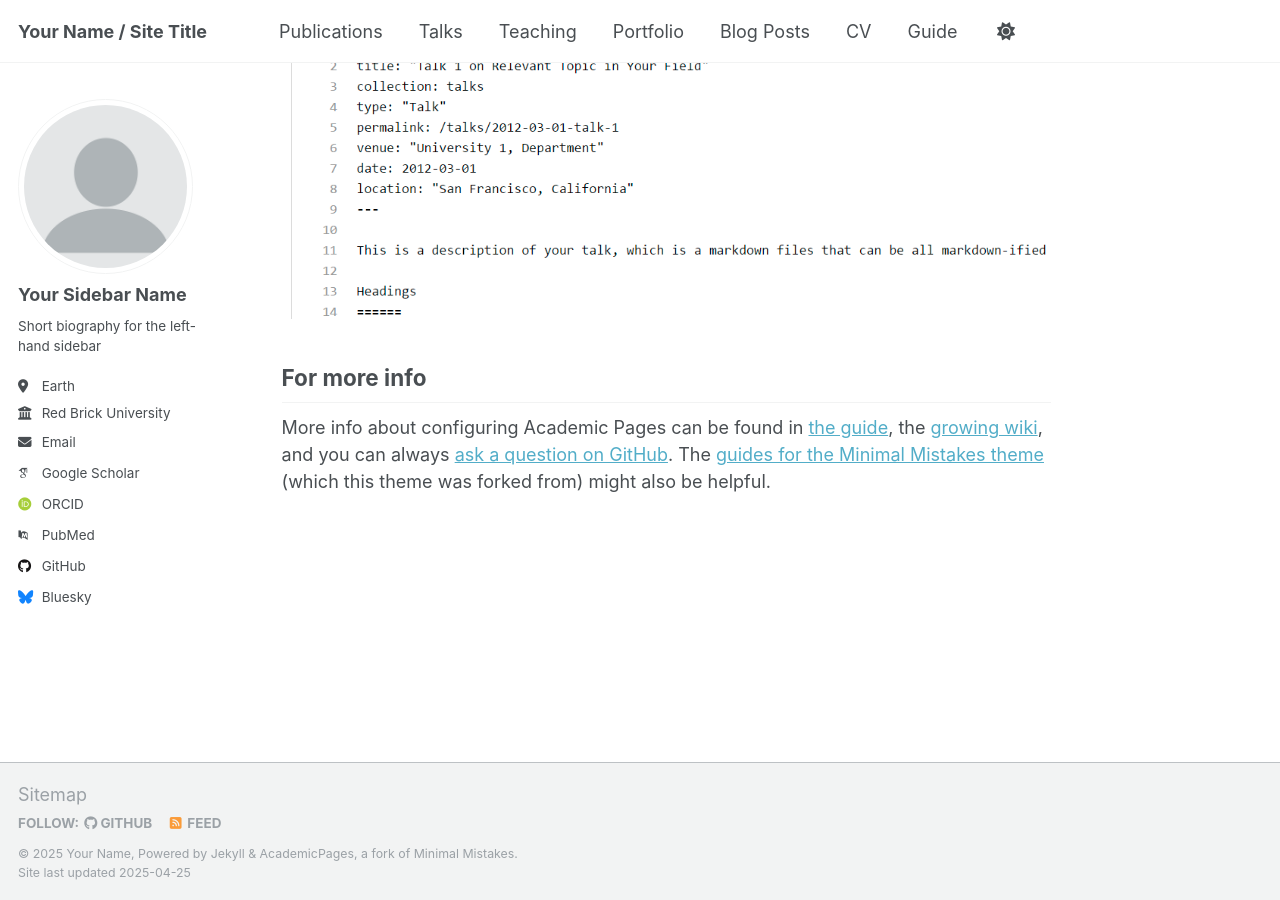
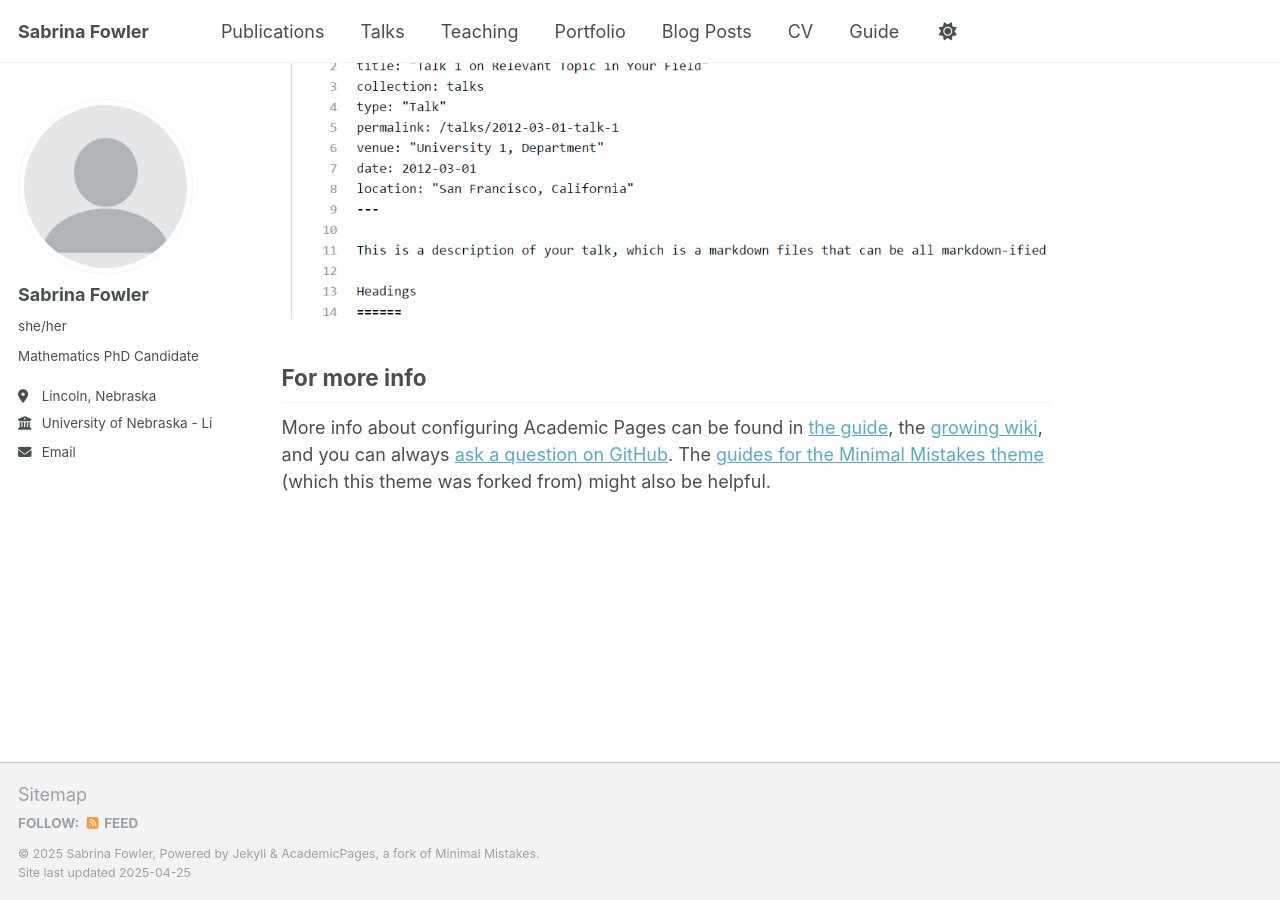
Before and after one commit to sabrinafowler/sabrinafowler.github.io, a Jekyll site: the page built from _pages/about.md, in a window 1280 px wide and 900 px high, scrolled down 2636 px. Built offline with Jekyll 4.4.1, drawn with Linux system fonts in a browser that asks for light colours; some web fonts are replaced.

Commit message:
Update _config.yml

```diff
--- a/_config.yml
+++ b/_config.yml
@@ -9,13 +9,13 @@
 # Basic Site Settings
 locale                   : "en-US"
 site_theme               : "default"
-title                    : "Your Name / Site Title"
+title                    : "Sabrina Fowler"
 title_separator          : "-"
-name                     : &name "Your Name"
-description              : &description "personal description"
-url                      : https://academicpages.github.io # the base hostname & protocol for your site e.g. "https://[your GitHub username].github.io"
+name                     : &name "Sabrina Fowler"
+description              : &description "Mathematics PhD Candidate"
+url                      : https://sabrinafowler.github.io # the base hostname & protocol for your site e.g. "https://[your GitHub username].github.io"
 baseurl                  : "" # the subpath of your site, e.g. "/blog"
-repository               : "academicpages/academicpages.github.io"
+repository               : "sabrinafowler/sabrinafowler.github.io"
 
 # Site Author - The following control what appear as part of the author content on the side bar.
 #               If a field is blank the icon and link will not appear, otherwise it will be shown.
@@ -23,21 +23,21 @@ repository               : "academicpages/academicpages.github.io"
 author:
   # Biographic information
   avatar           : "profile.png"
-  name             : "Your Sidebar Name"
-  pronouns         : # example: "she/her"
-  bio              : "Short biography for the left-hand sidebar"
-  location         : "Earth"
-  employer         : "Red Brick University"
+  name             : "Sabrina Fowler"
+  pronouns         : "she/her"
+  bio              : "Mathematics PhD Candidate"
+  location         : "Lincoln, Nebraska"
+  employer         : "University of Nebraska - Lincoln"
   uri              : # URL
-  email            : "none@example.org"
+  email            : "sfowler14@unl.edu"
 
   # Academic websites
   arxiv            : # URL - Update with the correct link to your profile
-  googlescholar    : "https://scholar.google.com/citations?user=PS_CX0AAAAAJ"
+  googlescholar    : # "https://scholar.google.com/citations?user=PS_CX0AAAAAJ"
   impactstory      : # URL
-  orcid            : "http://orcid.org/yourorcidurl"
+  orcid            : # "http://orcid.org/yourorcidurl"
   semantic         : # URL
-  pubmed           : "https://www.ncbi.nlm.nih.gov/pubmed/?term=john+snow"
+  pubmed           : # "https://www.ncbi.nlm.nih.gov/pubmed/?term=john+snow"
   researchgate     : # URL
   scopus           : # URL
 
@@ -45,12 +45,12 @@ author:
   bitbucket        : # Username - Update with your username on the site
   codepen          : # Username
   dribbble         : # Username
-  github           : "academicpages"
+  github           : # "sabrinafowler"
   kaggle           : # Username
   stackoverflow    : # User number or user number and name (i.e., use "1" or "1/jeff-atwood")
 
   # Social media
-  bluesky          : "bsky.app" # Replace this with you Bluesky username
+  bluesky          : # "bsky.app" # Replace this with you Bluesky username
   facebook         : # Username
   flickr           : # Username
   foursquare       : # Username
```
